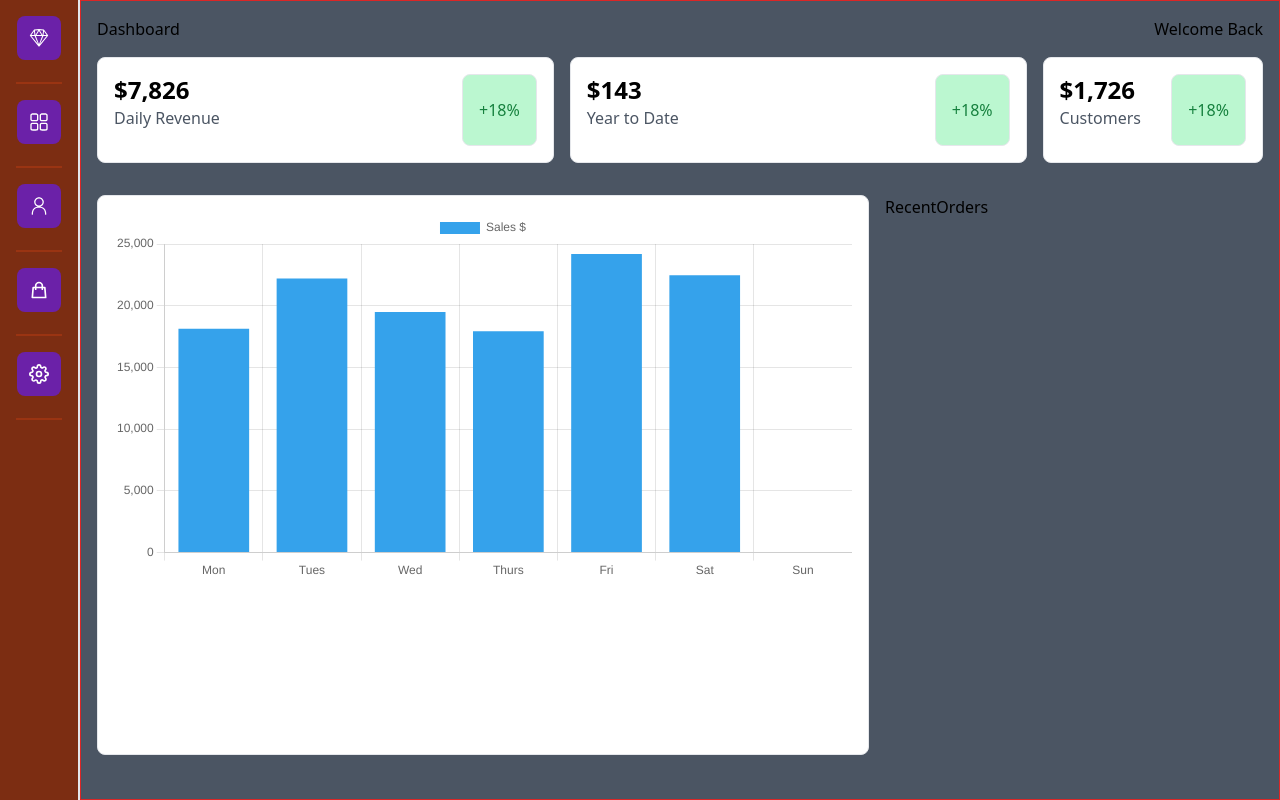
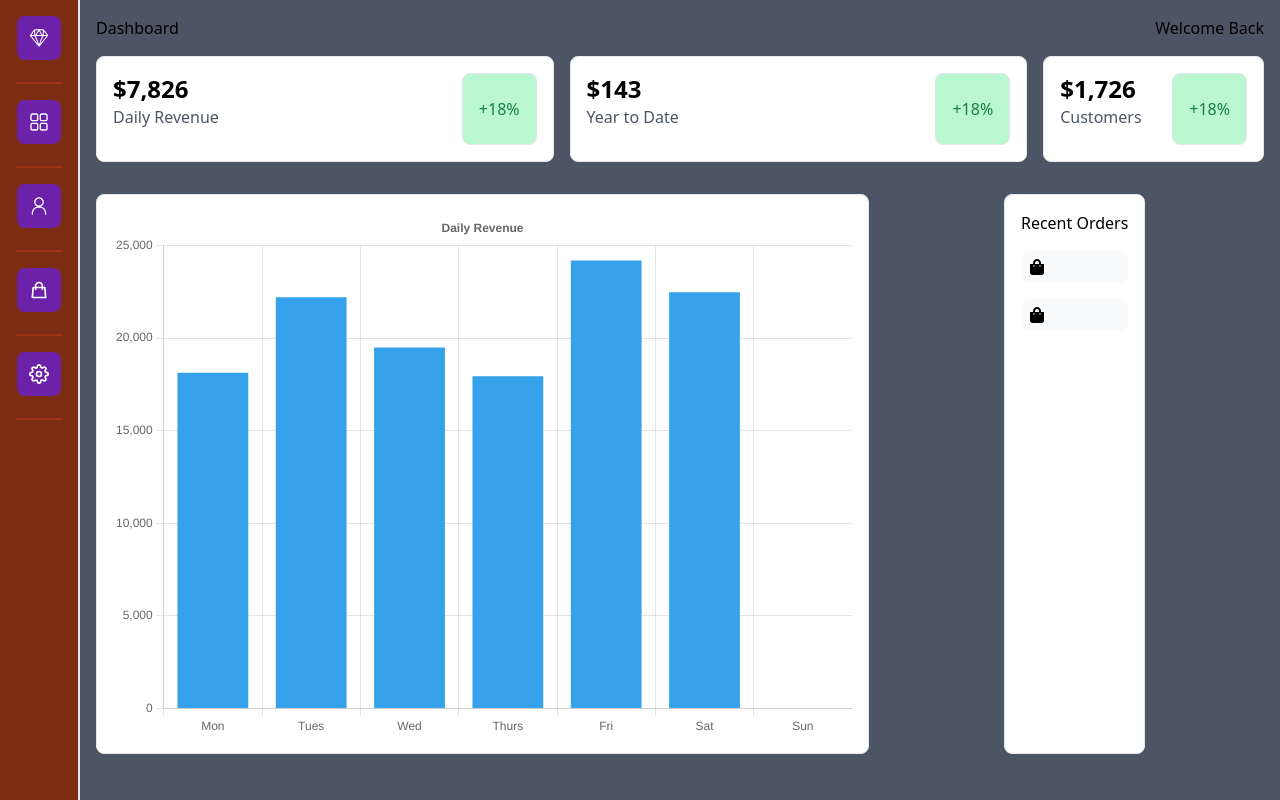
Before and after one commit to Nicholas-Abell/nextjs_dashboard, a Next.js app: page / in a window 1280 px wide. Built offline with nearby package versions, Linux system fonts and the light colour scheme.

Commit message:
styling RecentOrders / mappinf faux data

```diff
--- a/components/BarChart.js
+++ b/components/BarChart.js
@@ -24,7 +24,19 @@ const BarChart = () => {
         datasets: [],
     });
 
-    const [chartOptions, setChartOptions] = useState({});
+    const [chartOptions, setChartOptions] = useState({
+        plugins: {
+            legend: {
+                position: 'Top',
+            },
+            title: {
+                display: true,
+                text: 'Daily Revenue',
+            }
+        },
+        maintainAspectRatio: false,
+        responive: true
+    });
 
     useEffect(() => {
         setChartData({
--- a/components/RecentOrders.js
+++ b/components/RecentOrders.js
@@ -1,9 +1,24 @@
-import React from 'react'
+import React from 'react';
+import { data } from '../data/data.js';
+import { FaShoppingBag } from 'react-icons/fa';
 
 const RecentOrders = () => {
-  return (
-    <div>RecentOrders</div>
-  )
+    return (
+        <div className='col-span-1 relative lg:h-[70vh] h-[50vh] m-auto p-4 border rounded-lg bg-white overflow-scroll'>
+            <h1>Recent Orders</h1>
+            <ul>
+                {
+                    data.map((order, id) => {
+                        return (
+                            <li key={id} className='bg-gray-50 hover:bg-gray-100 rounded-lg my-4 flex p-2 items-center cursor-pointer'>
+                                <div><FaShoppingBag /></div>
+                            </li>
+                        )
+                    })
+                }
+            </ul>
+        </div>
+    )
 }
 
 export default RecentOrders
--- /dev/null
+++ b/data/data.js
@@ -0,0 +1,22 @@
+export const data = [
+    {
+        id: 1,
+        name: {
+            first: 'Nick',
+            last: 'Abell',
+        },
+        total: 6969.69,
+        method: 'Paypal',
+        date: 'Now'
+    },
+    {
+        id: 1,
+        name: {
+            first: 'Maria',
+            last: 'Martinez',
+        },
+        total: 800.69,
+        method: 'Visa',
+        date: '20 years ago'
+    },
+]
--- a/pages/index.js
+++ b/pages/index.js
@@ -13,7 +13,7 @@ export default function Home() {
         <meta name="viewport" content="width=device-width, initial-scale=1" />
         <link rel="icon" href="/favicon.ico" />
       </Head>
-      <main className='bg-gray-600 min-h-screen border border-red-600'>
+      <main className='bg-gray-600 min-h-screen'>
         <Header />
         <TopCards />
         <div className='grid p-4 md:grid-cols-3 grid-cols-1 gap-4'>
```
